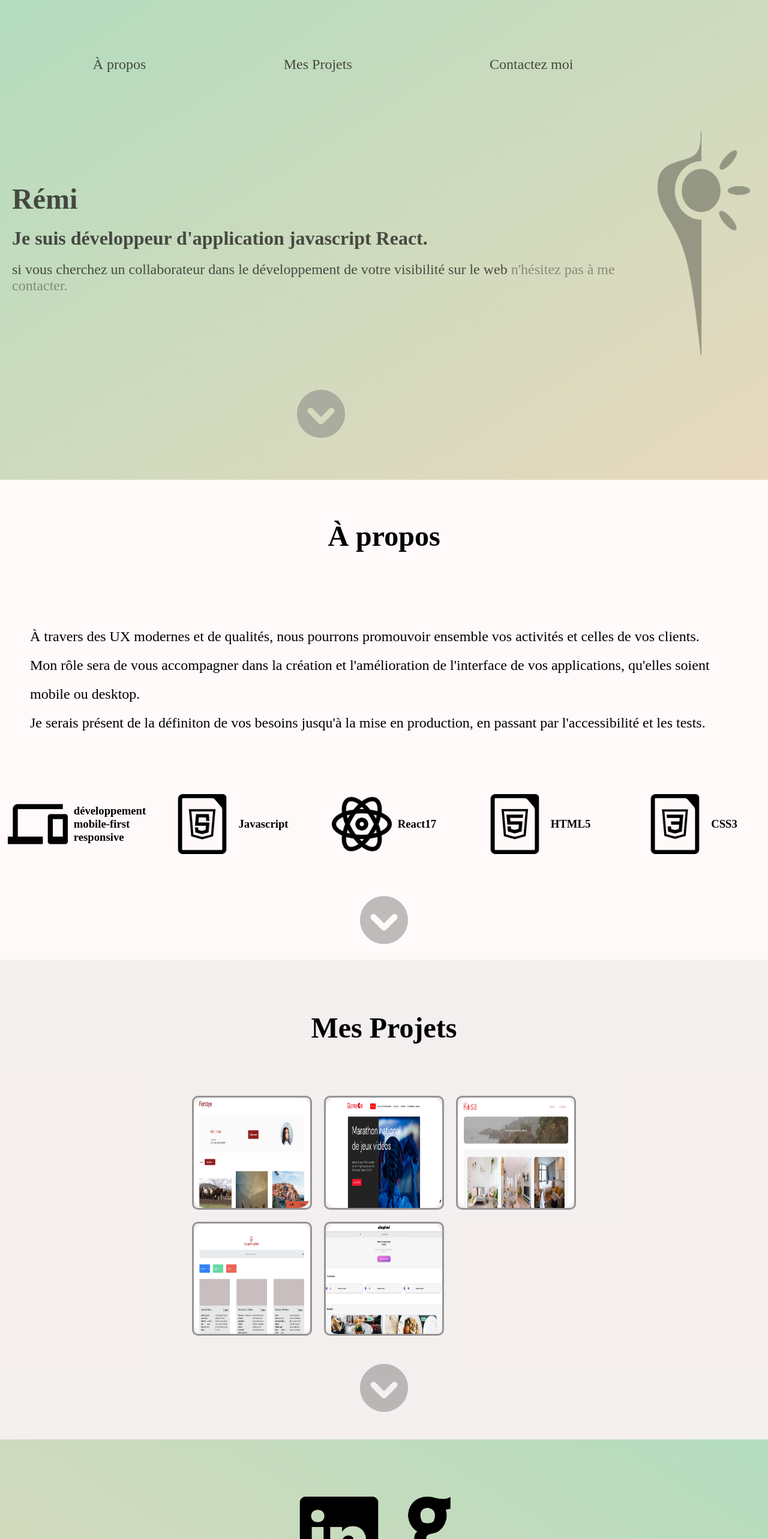
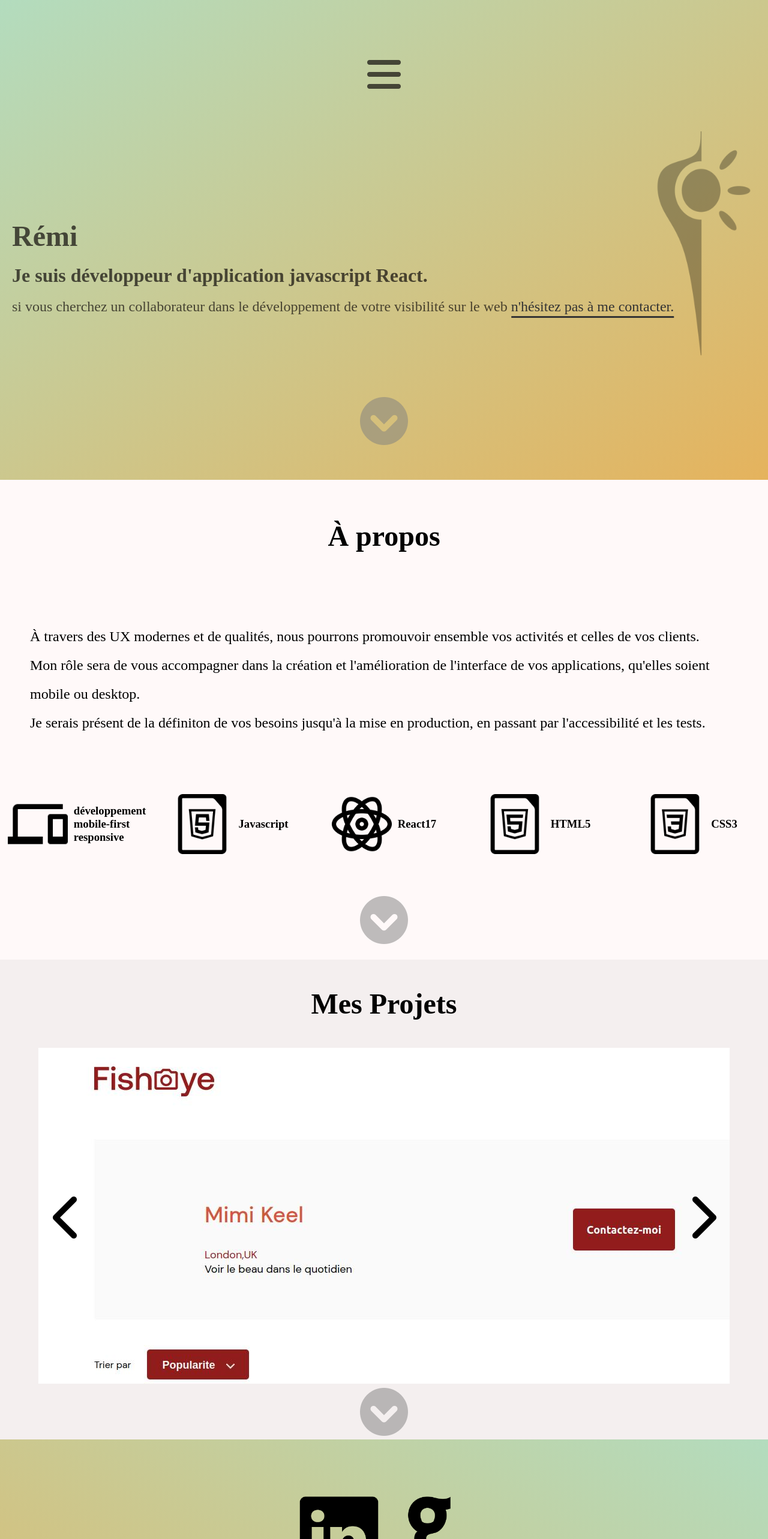
Before and after one commit to selnir/portefolio, a React (Create React App) app: page / in a window 1280 px wide. Shown: the top 2566 px of the page at 60% size. Built offline with nearby package versions, Linux system fonts and the light colour scheme; a web font is replaced by a local one.

Commit message:
Ajout animation et modifications de la gallery

```diff
--- /dev/null
+++ b/src/components/carousel.js
@@ -0,0 +1,67 @@
+import React from "react";
+import { useState } from "react";
+import { useEffect } from "react";
+
+
+const Carousel = (props) => {
+    const {children} = props
+    const [currentIndex, setCurrentIndex] = useState(0)
+    const [length, setLength] = useState(children.length)
+
+// Set the length to match current children from props
+        useEffect(() => {
+        setLength(children.length)
+        }, [children])
+
+        const next = () => {
+            if (currentIndex < (length - 1)) {
+                setCurrentIndex(prevState => prevState + 1)
+            }else if(currentIndex===(length-1))
+            {
+                setCurrentIndex(prevState =>0)
+            }
+        }
+
+        const prev = () => {
+            if (currentIndex > 0) {
+                setCurrentIndex(prevState => prevState - 1)
+            }else if(currentIndex===0){
+                setCurrentIndex(prevState => length-1)
+            }
+        }
+
+    return (
+        <div className="carousel-container">
+
+            <div className="carousel-wrapper">
+            <p className="numerotation">{currentIndex+1}/{length}</p>
+
+            {(() => {if (length === 1) {
+                return
+            } else if (length > 1) {
+                return (<button onClick={prev} className="left-arrow">
+                <i className="fa-solid fa-chevron-left"></i></button>)
+            }})()}
+
+
+                <div className="carousel-content-wrapper">
+                <div
+                    className="carousel-content"
+                    style={{ transform: `translateX(-${currentIndex * 100}%)` }} >
+                        {children}
+                    </div>
+                </div>
+                {(() => {if (length === 1) {
+                return
+            } else if (length > 1) {
+                return (<button onClick={next} className="right-arrow">
+                <i className="fa-solid fa-chevron-right"></i>
+                </button>)
+            }})()}
+
+            </div>
+        </div>
+    )
+}
+
+export default Carousel
--- a/src/components/gallery.js
+++ b/src/components/gallery.js
@@ -1,17 +1,28 @@
 import * as React from 'react';
-import Cards from './cards';
+import Carousel from './carousel';
 import Next from './button_next';
 
 
 function Gallery(){
 
+    const feed=[<a href="https://selnir.github.io/Front-End-Fisheye/" target="_blank" rel="noopener noreferrer"><img src="./Fisheye.jpg" alt="Fisheye"></img></a>,
+   <a href="https://selnir.github.io/GameOn-website-FR/" target="_blank" rel="noopener noreferrer"> <img src="./game_on_site_screeenshots.jpg" alt="GameOnSite"></img></a>,
+    <a href="https://selnir.github.io/kasa/" target="_blank" rel="noopener noreferrer"><img src="./Kasa_screenshots.jpg" alt="Kasa"></img></a>,
+    <a  href="https://selnir.github.io/Projet-7_les_petits_plats/" target="_blank" rel="noopener noreferrer"><img src="./Les_petits_plats_screenchots.jpg" alt="LesPetitsPlats"></img></a>,
+    <a href="https://selnir.github.io/ohmyfood/" target="_blank" rel="noopener noreferrer"><img src="./ohmyfood_screenshots.jpg" alt="Ohmyfood"></img></a>,
+
+
+]
+
     return<section className='gallery'><h1>Mes Projets</h1><article className='grid_portefolio'>
-    <Cards urlext="https://selnir.github.io/Front-End-Fisheye/" image="./Fisheye.jpg"></Cards>
+    <Carousel>{feed}</Carousel>
+    </article><Next target="contact"></Next></section>
+
+
+}export default Gallery
+
+{/* <Cards urlext="https://selnir.github.io/Front-End-Fisheye/" image="./Fisheye.jpg"></Cards>
     <Cards urlext="https://selnir.github.io/GameOn-website-FR/" image="./game_on_site_screeenshots.jpg"></Cards>
     <Cards urlext="https://selnir.github.io/kasa/" image="./Kasa_screenshots.jpg"></Cards>
     <Cards urlext="https://selnir.github.io/Projet-7_les_petits_plats/" image="./Les_petits_plats_screenchots.jpg"></Cards>
-    <Cards urlext="https://selnir.github.io/ohmyfood/" image="./ohmyfood_screenshots.jpg"></Cards>
-    </article><div><Next target="contact"></Next></div></section>
-
-
-}export default Gallery
+    <Cards urlext="https://selnir.github.io/ohmyfood/" image="./ohmyfood_screenshots.jpg"></Cards> */}
--- a/src/components/navigation.js
+++ b/src/components/navigation.js
@@ -2,13 +2,21 @@ import {Link} from 'react-scroll'
 
 function Navigation(props){
 
-    return <><nav>
-            <ul className='navigation'>
-        <li><Link  to="apropos" spy={true} smooth={true}>À propos</Link></li>
-          <li><Link  to="gallery" spy={true} smooth={true}>Mes Projets</Link></li>
-          <li><Link  to="contact" spy={true} smooth={true}>Contactez moi</Link></li>
+    return <nav><label for="id-show-menu" class="show-menu">
+    <div class="nav-icon">
+      <i class="fa fa-navicon"></i>
+    </div>
+  </label>
+  <input type="checkbox" id="id-show-menu" class="checkbox-menu" role="button"></input>
+  <div class="menu-block">
+    <ul class="navUL">
+    <li><Link  to="apropos" spy={true} smooth={true}>À propos</Link></li>
+    <li><Link  to="gallery" spy={true} smooth={true}>Mes Projets</Link></li>
+    <li><Link  to="contact" spy={true} smooth={true}>Contactez moi</Link></li>
 
-            </ul>
-  </nav></>
+    </ul>
+  </div>
+</nav>
+
 
 }export default Navigation
--- a/src/components/profil.js
+++ b/src/components/profil.js
@@ -8,6 +8,6 @@ import { Link } from 'react-scroll';
 function Profil(){
 
     return  <section className='profil'><div className='wrapper_nav_text'><Navigation></Navigation><article className='text_container'><h1> Rémi</h1><h2>Je suis développeur d'application javascript React.</h2>
-    <p> si vous cherchez un collaborateur dans le développement de votre visibilité sur le web <Link className='contactlink'  to="contact" spy={true} smooth={true}>n'hésitez pas à me contacter.</Link></p></article><Next target="apropos"></Next></div><Avatar></Avatar></section>
+    <p> si vous cherchez un collaborateur dans le développement de votre visibilité sur le web <Link className='highlight'  to="contact" spy={true} smooth={true}>n'hésitez pas à me contacter.</Link></p></article><Next target="apropos"></Next></div><Avatar></Avatar></section>
 
 }export default Profil
--- /dev/null
+++ b/src/scss/Carousel.scss
@@ -0,0 +1,96 @@
+.carousel-container {
+    display: flex;
+    flex-direction: column;
+    height: 100%;
+    a{
+        height: 100%;
+        width: 100%;
+    }
+
+}
+
+.carousel-wrapper {
+    display: flex;
+    width: 100%;
+    position: relative;
+    height: 100%;
+}
+
+.carousel-content-wrapper {
+    overflow: hidden;
+    width: 100%;
+    height: 100%;
+}
+
+.carousel-content {
+    display: flex;
+    transition: all 250ms linear;
+    -ms-overflow-style: none;  /* hide scrollbar in IE and Edge */
+    scrollbar-width: none;  /* hide scrollbar in Firefox */
+        img{
+            object-fit: cover;
+            height: 100%;
+
+         }
+}
+
+/* hide scrollbar in webkit browser */
+.carousel-content::-webkit-scrollbar, .carousel-content::-webkit-scrollbar {
+    display: none;
+}
+
+.carousel-content > * {
+    width: 100%;
+    flex-shrink: 0;
+    flex-grow: 1;
+    height: 415px;
+
+}
+
+
+.left-arrow, .right-arrow {
+    position: absolute;
+    z-index: 1;
+    top: 50%;
+    transform: translateY(-50%);
+    width: 48px;
+    height: 80px;
+    // border-radius: 24px;
+    // background-color: white;
+    // border: 1px solid #ddd;
+    font-size: 80px;
+    color: white;
+    background: none;
+	color: inherit;
+	border: none;
+	padding: 0;
+	cursor: pointer;
+	outline: inherit;
+
+
+
+}
+
+.numerotation{
+    position: absolute;
+    z-index: 1;
+    left: 50%;
+    bottom:10%;
+    font-size: 18px;
+    font-weight: 500;
+    color: white;
+    background: none;
+    border: none;
+    padding: 0;
+    outline: inherit;
+    display: none;
+
+}
+
+.left-arrow {
+    left: 24px;
+}
+
+.right-arrow {
+    right: 24px;
+}
--- a/src/scss/_conf.scss
+++ b/src/scss/_conf.scss
@@ -1,6 +1,6 @@
 /*|---------------| App Color Schema|---------------*/
 $GREEN: #B3DCBE;
-$YELLOW:rgb(233, 217, 189);
+$YELLOW:rgb(229, 179, 93);
 $PINK: #FF6060;
 $GRAY: #F6F6F6;
 $BLACK_FONT:rgba(12, 7, 7, 0.692);
--- a/src/scss/gallery.scss
+++ b/src/scss/gallery.scss
@@ -4,9 +4,10 @@
     width:100%;
     display: flex;
     flex-direction: column;
-    justify-content: space-evenly;
+    justify-content:space-evenly;
     align-items: center;
     background-color:$GRAY_BACK_GALLERY ;
+
 
     // background: linear-gradient(
     //     to right top,
@@ -15,46 +16,12 @@
     h1{
 
         font-size: $TITLE1;
+
     }
 
     .grid_portefolio{
-
-        display: grid;
-        gap:20px 20px;
-        grid-template-columns: 1fr 1fr 1fr;
-        height: 50%;
-        width: 50%;
-
-
+    height: 70%;
+    width: 90%;
     }
 
 }
-
-@media screen and (max-width: 900px) {
-    .gallery{
-
-        height: auto;
-        // width:100%;
-        // display: flex;
-        // flex-direction: column;
-        // justify-content: space-evenly;
-        // align-items: center;
-        // background-color:$GRAY_BACK_GALLERY ;
-padding-bottom: 10%;
-
-        h1{
-
-            font-size: $TITLE1;
-        }
-
-        .grid_portefolio{
-
-            display: grid;
-            // gap:20px 20px;
-            grid-template-columns: 1fr;
-            height: 50%;
-            width: 90%;
-        margin-bottom: 10%;
-
-        }}
-}
--- a/src/scss/global.scss
+++ b/src/scss/global.scss
@@ -29,7 +29,11 @@ body,html {
     font-family:"ZenDots";
     font-size:$BODY;
     background-color:$GRAY_BACK;
-
+    -ms-overflow-style: none;  /* IE and Edge */
+    scrollbar-width: none;  /* Firefox */
+}
+body::-webkit-scrollbar{
+    display: none;
 }
 * {
     box-sizing: border-box;
--- a/src/scss/main.scss
+++ b/src/scss/main.scss
@@ -11,3 +11,4 @@
 @import "./contact.scss";
 @import "./next.scss";
 @import "./navigation.scss";
+@import "./Carousel.scss";
--- a/src/scss/navigation.scss
+++ b/src/scss/navigation.scss
@@ -1,33 +1,78 @@
-.navigation{
+nav{
+
+  .show-menu {
+    display: flex;
+    justify-content: center;
+    align-items: center;
+    cursor: pointer;
+  }
+
+  input.checkbox-menu[type="checkbox"] {
+    display: none;
+    -webkit-appearance: none;
+    appearance: none;
+  }
+
+  input.checkbox-menu[type="checkbox"]:checked ~ div.menu-block {
+    opacity: 1;
+    visibility: visible;
+  }
+
+  .nav-icon {
+    display: inline-block;
+    font-size: 4rem;
+    padding: 0.5em;
+    vertical-align: middle;
+  }
+
+  .menu-block {
+    display: inline-block;
+    opacity: 0;
+    vertical-align: middle;
+    visibility: hidden;
+    -webkit-transition: all 0.25s;
+    -moz-transition: all 0.25s;
+    -ms-transition: all 0.25s;
+    -o-transition: all 0.25s;
+    transition: all 0.25s;
+    width: 100%;
+  }
+
+  .navUL{
+
+    width: 100%;
     display: flex;
     justify-content: space-around;
-    font-size: $PARAG;
-    list-style:none;
-    width: 100%;
-}
-
-.navigation:hover{
-
-    cursor: pointer;
-li:hover{
-
-text-decoration: underline;
-
-}
-}
-
-@media screen and (max-width: 900px) {
-
-    .navigation{
-    flex-direction: column;
-    position: absolute;}
-
-}
-
-@media screen and (max-width: 600px) {
 
 
+  }
+
+  ul.navUL {
+    list-style: none;
+    margin: 0;
+    padding: 0;
 
 
+  }
 
-    }
+  ul.navUL li {
+    display: inline-block;
+    font-size: $PARAG;
+    padding: 0px 5px;
+    text-align: center;
+width: 33%;
+  }
+
+  ul.navUL li a {
+    color:$BLACK_FONT;
+    display: block;
+    padding: 3px;
+    text-decoration: none;
+  }
+
+  ul.navUL li a:hover {
+    color:$GRAY-TRANS-HOVER;
+    text-decoration: none;
+    cursor: pointer;
+
+  }}
--- a/src/scss/next.scss
+++ b/src/scss/next.scss
@@ -23,8 +23,6 @@ justify-content: center;
 
     }
 
-
-
 }
 .next:hover{
 
--- a/src/scss/profil.scss
+++ b/src/scss/profil.scss
@@ -4,10 +4,12 @@
         to bottom right,
         $GREEN,
         $YELLOW);
-    height: calc(100vh);
+    height: 100vh;
     display: flex;
     justify-content:flex-start;
     align-items: center;
+
+
 
     .wrapper_nav_text{
         margin: 0;
@@ -16,6 +18,8 @@
         justify-content: space-around;
         color:$BLACK_FONT;
         height: 100%;
+        width: 100%;
+
 
     }
 
@@ -35,9 +39,6 @@
         margin: 20px;
         padding: 0;
         font-size: $PARAG;
-
-
-
     }
     .contactlink{
         color:$GRAY-TRANS-HOVER;
@@ -46,15 +47,67 @@
         cursor: pointer;
         opacity: 0.5;
     }
+    .highlight {
+		display: inline-block;
+		color: #343434;
+		transition: color 250ms, text-shadow 250ms;
+		text-decoration: none;
+		// text-shadow: 0px 1px 0px rgba(255, 255, 255, 1);
+
+		position: relative;
+		z-index: 0;
+
+		&::after {
+			position: absolute;
+			z-index: -1;
+			bottom: -5px;
+			left: 50%;
+			transform: translateX(-50%);
+			content: '';
+			width: 100%;
+			height: 3px;
+			background-color: #343434;
+			transition: all 250ms;
+		}
+
+		&:hover {
+			color: white;
+			text-shadow: 0px 1px 0px rgba(0, 0, 0, 1);
+            cursor: pointer;
+
+			&::after {
+				height: 105%;
+				width: 105%;
+			}
+
+		}
+
+	}
 .avatar{
     margin: 0;
+    animation-duration: 3s;
+    animation-name: apparition;
     max-width:100%;
-    height: 100%;
+    height:100%;
     background-color: transparent;
+    display: flex;
     opacity: 0.3;
-    display: flex;
     justify-content: center;
     align-items: center;
+    position: absolute;
+    right: 0%;
+
+
+    @keyframes apparition
+    {
+        from {
+        opacity: 0;
+        }
+
+        to {
+        opacity: 0.3;
+        }
+      }
 
     img{
         margin: 0;
@@ -70,16 +123,16 @@
 
 
 .profil{
+justify-content: space-evenly;
 
     article{
         margin: 0;
+
 
     }
     .avatar{
 
         position: absolute;
-        background-color: transparent;
-        opacity: 0.3;
         height: auto;
         width: 100%;
         margin-left: auto;
```
